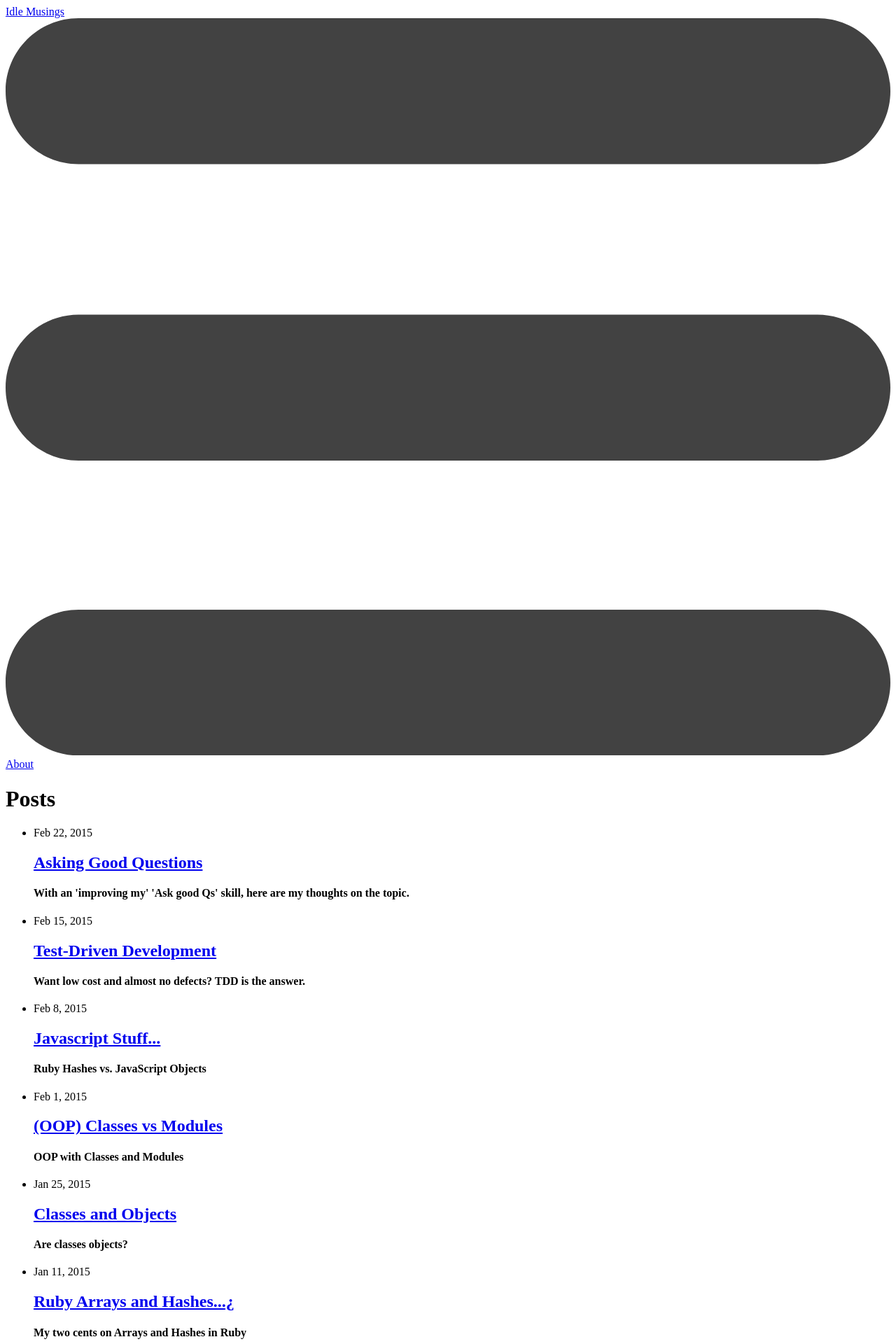
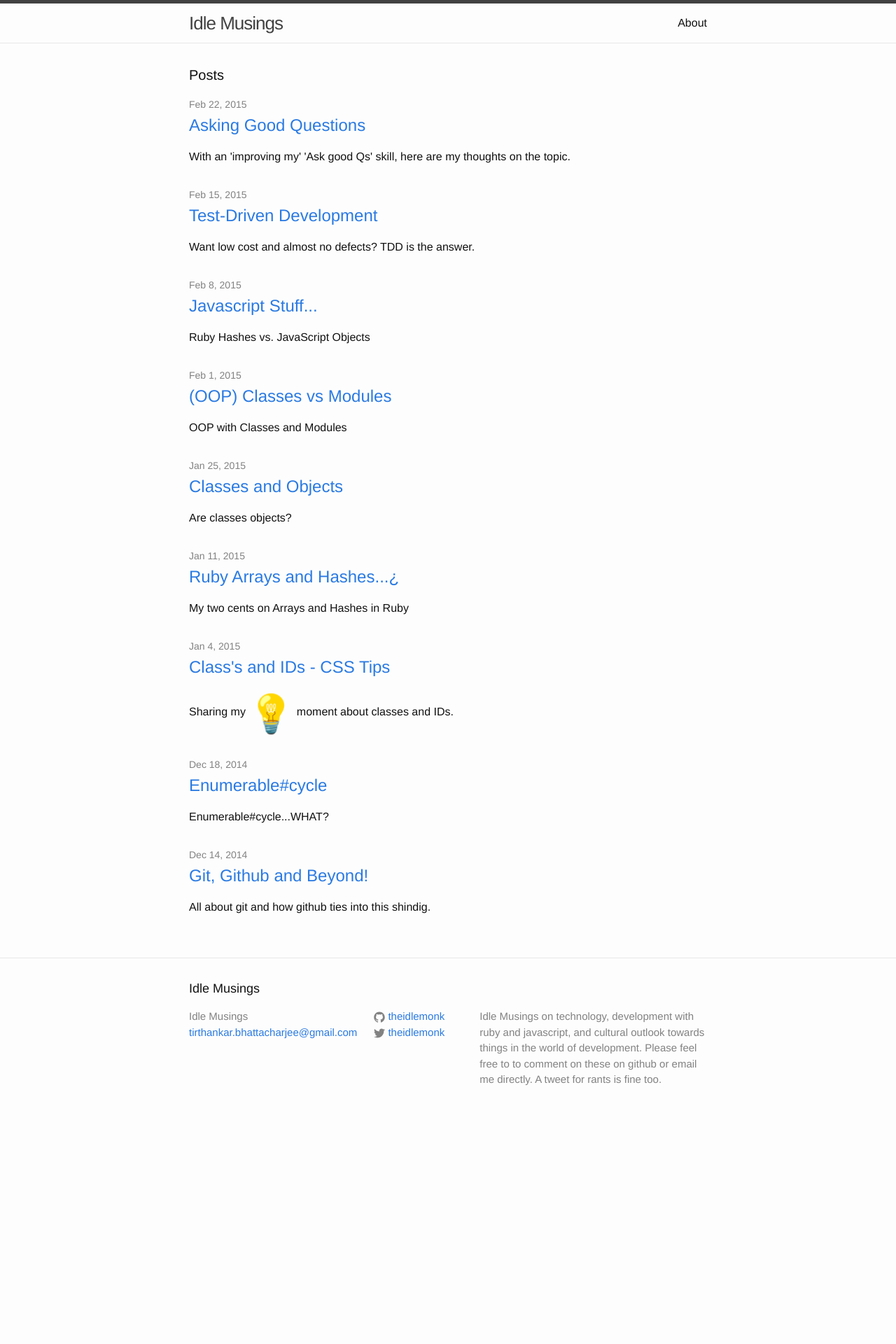
Before and after one commit to theidlemonk/blogs, a Jekyll site: the page built from index.html, in a window 1280 px wide. Shown: the top 1920 px of the page at 70% size. Built offline with Jekyll 4.4.1, drawn with Linux system fonts in a browser that asks for light colours; emoji names are drawn with the system emoji font; after the commit the page ends 1614 px from its top, so only the background shows below that.

```diff
--- a/_config.yml
+++ b/_config.yml
@@ -5,7 +5,7 @@ description: > # this means to ignore newlines until "baseurl:"
   Idle Musings on technology, development with ruby and javascript, and cultural outlook towards
   things in the world of development. Please feel free to to comment on these on github or email me directly.
   A tweet for rants is fine too.
-baseurl: "blogs" # the subpath of your site, e.g. /blog/
+baseurl: "/blogs/" # the subpath of your site, e.g. /blog/
 url: "http://theidlemonk.github.io" # the base hostname & protocol for your site
 twitter_username: theidlemonk
 github_username:  theidlemonk
```
